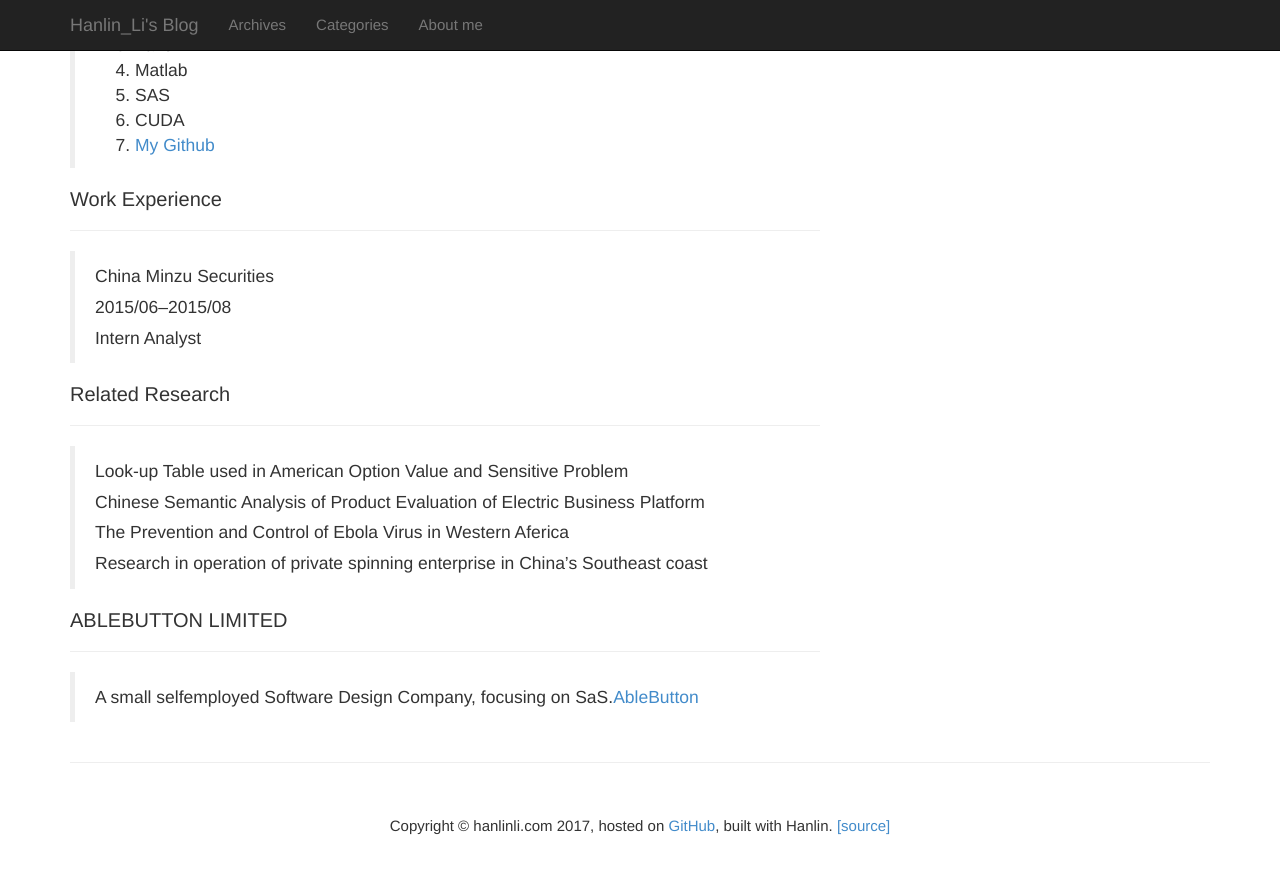
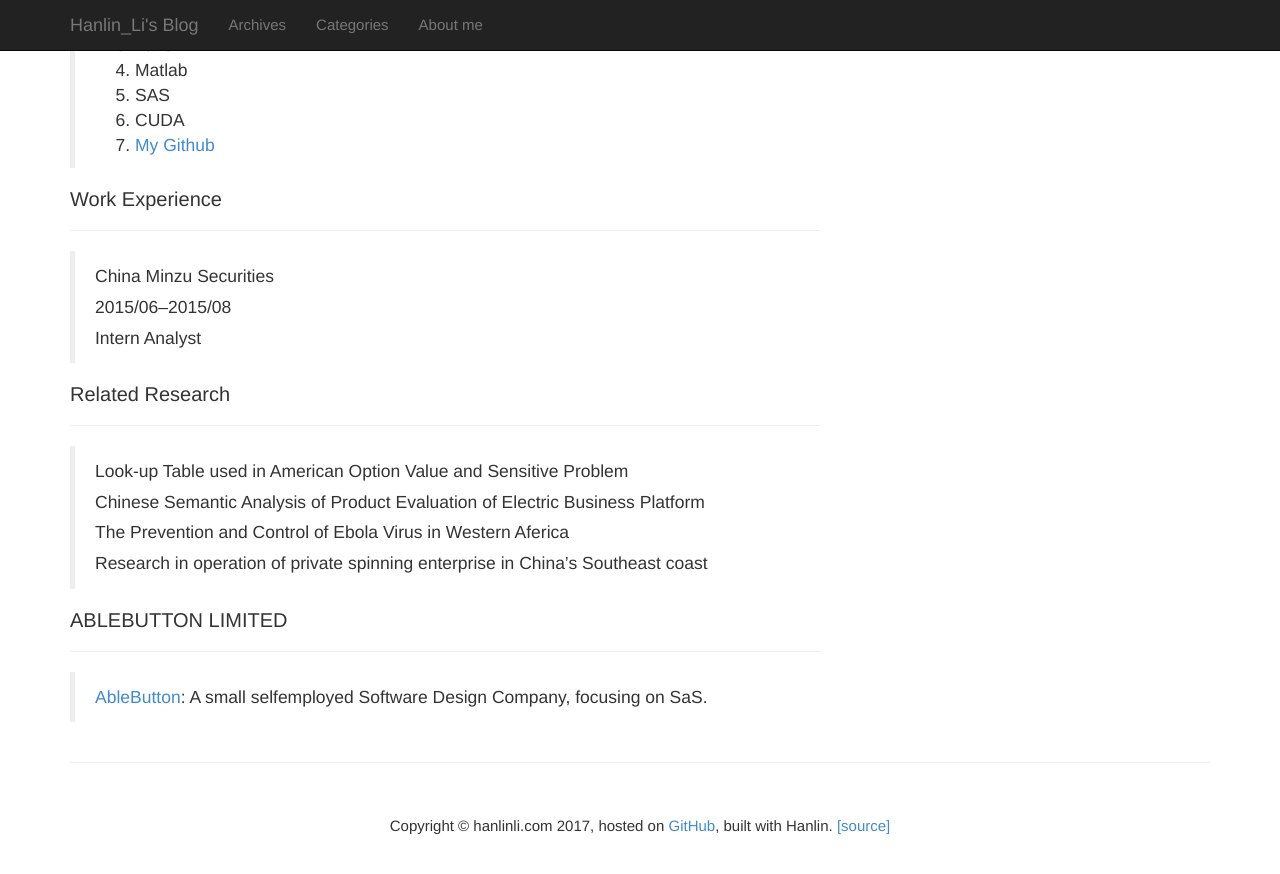
Before and after one commit to hanlinlibham/hanlinlibham.github.io, a Jekyll site: the page built from about.markdown, in a window 1280 px wide and 900 px high, scrolled down 658 px. Shown: the top 874 px of the window. Built offline with Jekyll 4.4.1, drawn with Linux system fonts in a browser that asks for light colours; our own code applies the rules of GitHub Pages for plain Markdown files; Markdown is read by kramdown in place of the engine named in the settings.

```diff
--- a/about.markdown
+++ b/about.markdown
@@ -38,4 +38,4 @@ Research in operation of private spinning enterprise in China’s Southeast coas
 
 ## ABLEBUTTON LIMITED
 ------
-> A small selfemployed Software Design Company, focusing on SaS.[AbleButton](https://www.ablebutton.com)
+> [AbleButton](https://www.ablebutton.com): A small selfemployed Software Design Company, focusing on SaS.
```
